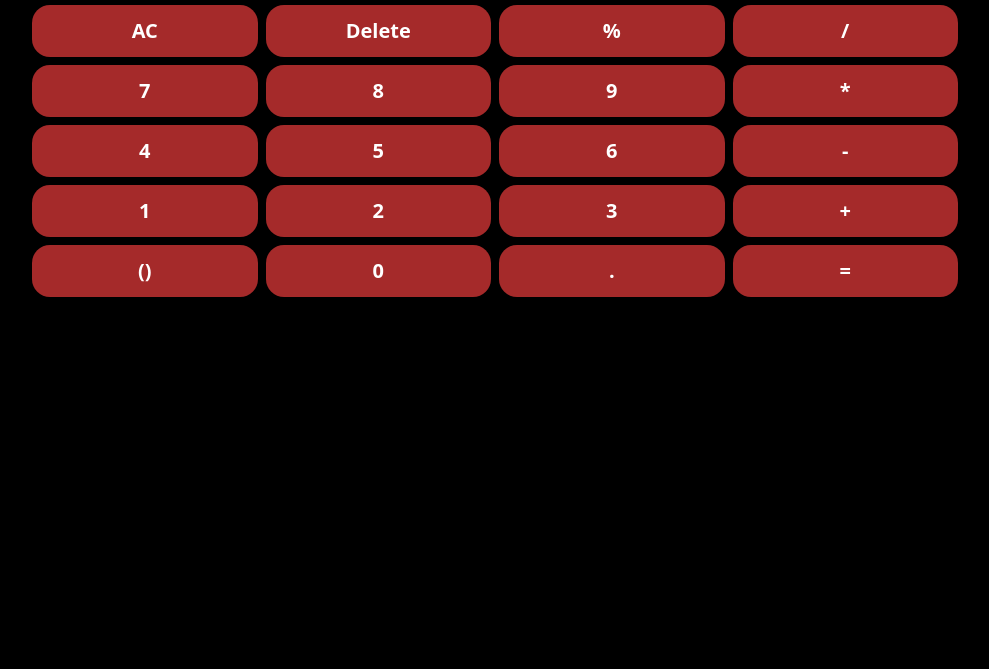
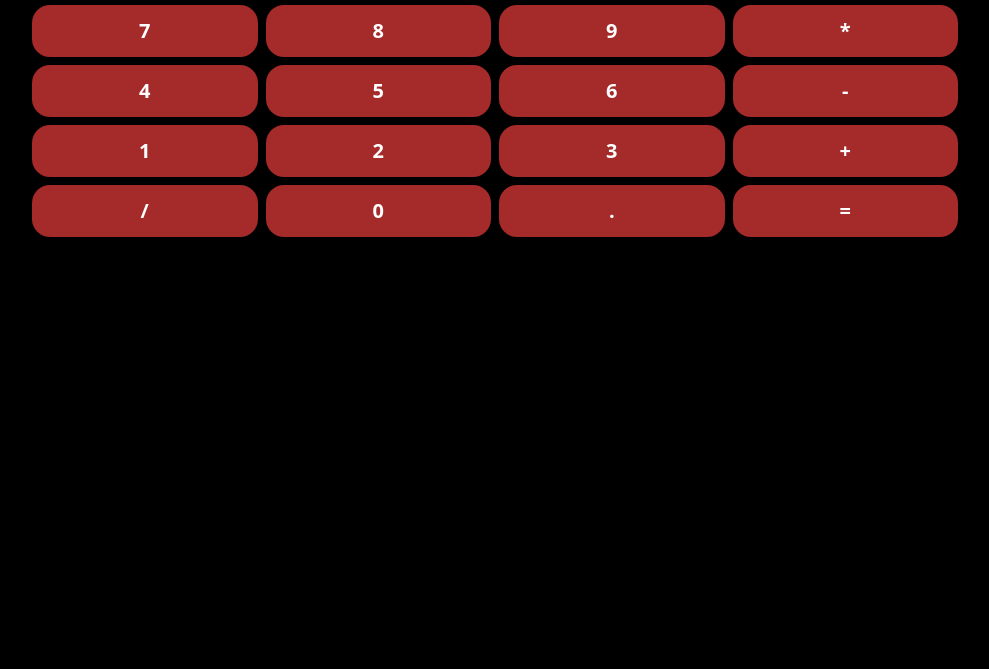
Before and after one commit to AnnaSheikhi/ALL, a plain HTML site: page Js-prj/calculator/index.html in a window 1280 px wide. Shown: the part 131-800 px from the top of the page, without its empty margins (145-1134 px from the left). Drawn offline with nearby package versions, Linux system fonts and the light colour scheme.

Commit message:
finished-outlook

```diff
--- a/Js-prj/calculator/index.html
+++ b/Js-prj/calculator/index.html
@@ -14,31 +14,15 @@
     <div class="col-10 mt-2">
         <div class="row btns row-cols-4 g-2">
 
-             <div class="col">
-                <div class="btn">AC</div>
+            <div class="col">
+                <div onclick="setNum(7)" class="btn">7</div>
             </div>
 
-            <div class="col">
-                <div class="btn">Delete</div>
-            </div>
-
-            <div class="col">
-                <div class="btn">%</div>
-            </div>
-
-            <div class="col">
-                <div class="btn">/</div>
-            </div>
-
-            <div class="col">
-                <div class="btn">7</div>
-            </div>
-
-            <div class="col">
+            <div onclick="setNum(8)" class="col">
                 <div class="btn">8</div>
             </div>
 
-            <div class="col">
+            <div onclick="setNum(9)" class="col">
                 <div class="btn">9</div>
             </div>
 
@@ -46,15 +30,15 @@
                 <div class="btn">*</div>
             </div>
 
-            <div class="col">
+            <div onclick="setNum(4)" class="col">
                 <div class="btn">4</div>
             </div>
 
-            <div class="col">
+            <div onclick="setNum(5)" class="col">
                 <div class="btn">5</div>
             </div>
 
-            <div class="col">
+            <div onclick="setNum(6)" class="col">
                 <div class="btn">6</div>
             </div>
 
@@ -62,14 +46,14 @@
                 <div class="btn">-</div>
             </div>
              <div class="col">
-                <div class="btn">1</div>
+                <div onclick="setNum(1)" class="btn">1</div>
             </div>
 
-            <div class="col">
+            <div onclick="setNum(2)" class="col">
                 <div class="btn">2</div>
             </div>
 
-             <div class="col">
+             <div onclick="setNum(3)" class="col">
                 <div class="btn">3</div>
             </div>
 
@@ -78,7 +62,7 @@
             </div>
 
              <div class="col">
-                <div class="btn">()</div>
+                <div class="btn">/</div>
             </div>
 
              <div class="col">
--- a/Js-prj/calculator/js/calculater.js
+++ b/Js-prj/calculator/js/calculater.js
@@ -0,0 +1,10 @@
+const screen = document.querySelector('.screen');
+let screenNumber = "";
+screen.innerHTML = screenNumber;
+function printOnScreen () {
+  screen.innerHTML = screenNumber;
+}
+function setNum(x) {
+   screenNumber = screenNumber + x;
+  printOnScreen();
+}
```
